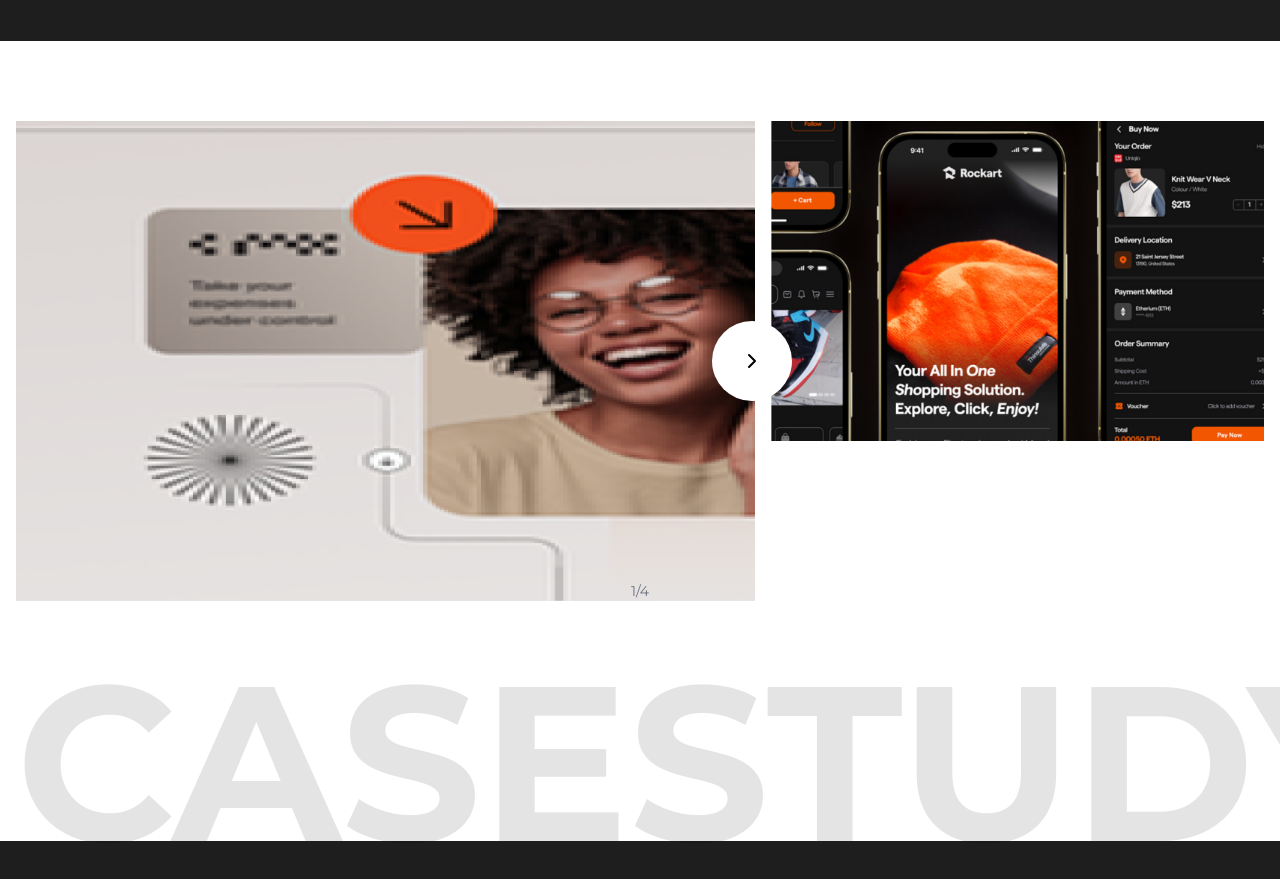
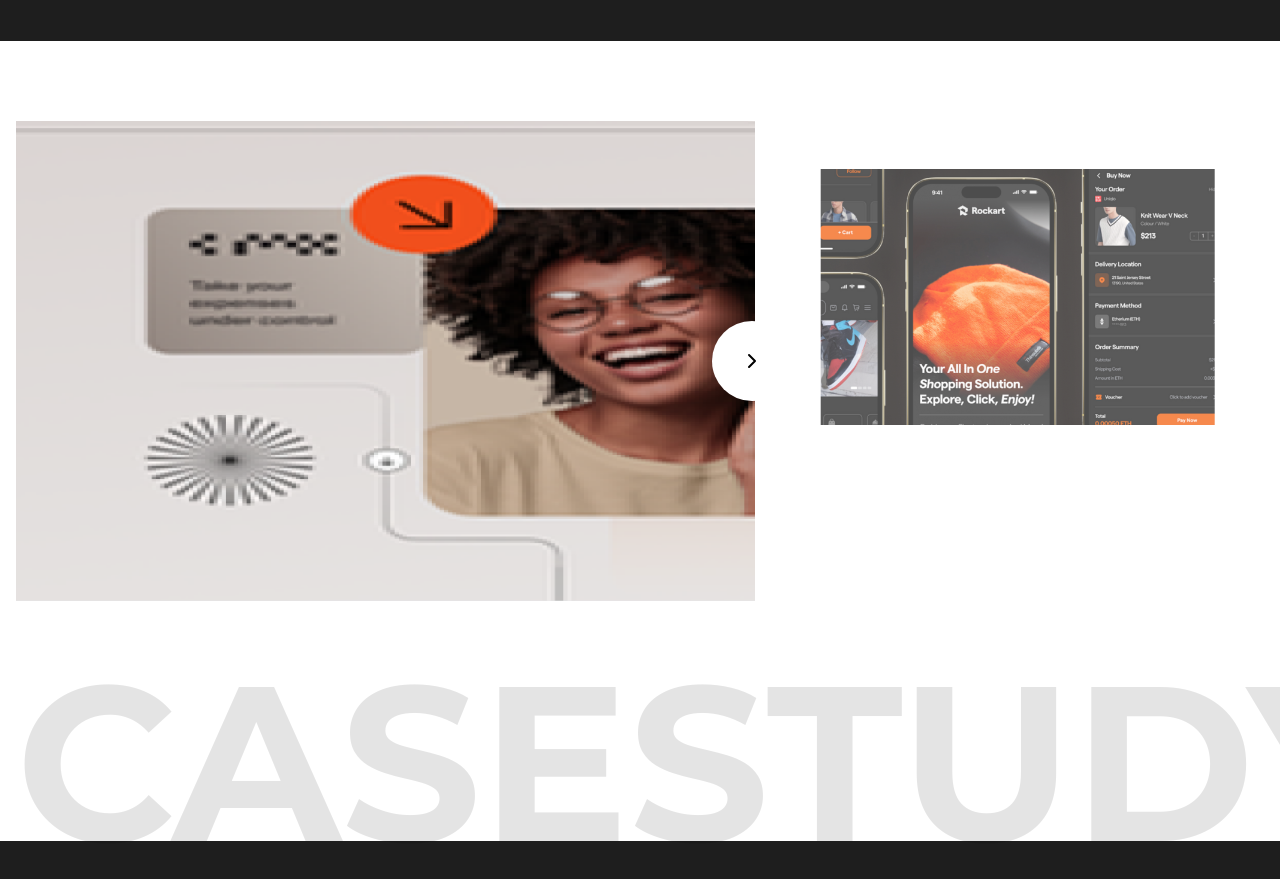
Before and after one commit to Sakhi29/accelix, a Next.js app: page / in a window 1280 px wide. Shown: the part 2680-3559 px from the top of the page. Built offline with nearby package versions, Linux system fonts and the light colour scheme; a web font is replaced by a local one.

Commit message:
improved: added animation in case-studies

```diff
--- a/src/components/CaseStudies.tsx
+++ b/src/components/CaseStudies.tsx
@@ -1,6 +1,6 @@
 "use client";
 import React, { useState } from "react";
-import { motion } from "framer-motion";
+import { motion, AnimatePresence } from "framer-motion";
 import { ChevronRight } from "lucide-react";
 
 const caseStudies = [
@@ -36,9 +36,11 @@ const caseStudies = [
 
 const CaseStudies = () => {
   const [activeIndex, setActiveIndex] = useState(0);
+  const [direction, setDirection] = useState(1);
   const nextIndex = (activeIndex + 1) % caseStudies.length;
 
   const nextCase = () => {
+    setDirection(1);
     setActiveIndex(nextIndex);
   };
 
@@ -47,8 +49,38 @@ const CaseStudies = () => {
       <div className="w-full mx-auto px-4">
         <div className="relative h-[80vh] flex items-center">
           <div className="w-full flex gap-4 relative">
+            <AnimatePresence mode="popLayout" initial={false}>
               {/* Left Case Study */}
-            <div className="w-3/5 opacity-100 transition-opacity duration-500">
+              <motion.div
+                key={activeIndex}
+                className="w-3/5"
+                initial={{
+                  x: direction > 0 ? 1000 : -1000,
+                  scale: 0.8,
+                  opacity: 0,
+                  zIndex: 1
+                }}
+                animate={{
+                  x: 0,
+                  scale: 1,
+                  opacity: 1,
+                  zIndex: 2,
+                  transition: {
+                    duration: 0.7,
+                    ease: "easeOut"
+                  }
+                }}
+                exit={{
+                  x: direction > 0 ? -1000 : 1000,
+                  scale: 0.8,
+                  opacity: 0,
+                  zIndex: 1,
+                  transition: {
+                    duration: 0.7,
+                    ease: "easeIn"
+                  }
+                }}
+              >
                 <div className="relative h-[60vh]">
                   <img
                     src={caseStudies[activeIndex].image}
@@ -56,18 +88,40 @@ const CaseStudies = () => {
                     className="w-full h-full object-cover bg-gray-200"
                   />
                   <div className="mt-4 flex justify-between items-center text-sm">
-                  {/* <span className="text-gray-500">{caseStudies[activeIndex].year}</span> */}
                     <span className="uppercase font-medium">
                       {caseStudies[activeIndex].title}
                     </span>
                     <br />
-                  <span>{caseStudies[nextIndex].description}</span>
+                    <span>{caseStudies[activeIndex].description}</span>
                   </div>
                 </div>
-            </div>
+              </motion.div>
 
               {/* Right Case Study (Next) */}
-            <div className="w-2/5 opacity-100 transition-opacity duration-500">
+              <motion.div
+                key={`next-${nextIndex}`}
+                className="w-2/5"
+                initial={{
+                  x: 100,
+                  scale: 0.7,
+                  opacity: 0.5,
+                  zIndex: 0
+                }}
+                animate={{
+                  x: 0,
+                  scale: 0.8,
+                  opacity: 0.7,
+                  zIndex: 1,
+                  transition: {
+                    duration: 0.5
+                  }
+                }}
+                whileHover={{
+                  scale: 0.85,
+                  opacity: 0.9,
+                  transition: { duration: 0.2 }
+                }}
+              >
                 <div className="relative h-[40vh]">
                   <img
                     src={caseStudies[nextIndex].image}
@@ -75,7 +129,6 @@ const CaseStudies = () => {
                     className="w-full h-full object-cover bg-gray-200"
                   />
                   <div className="mt-4 flex justify-between items-center text-sm">
-                  {/* <span className="text-gray-500">{caseStudies[nextIndex].year}</span> */}
                     <span className="uppercase font-medium">
                       {caseStudies[nextIndex].title}
                     </span>
@@ -83,7 +136,8 @@ const CaseStudies = () => {
                     <span>{caseStudies[nextIndex].description}</span>
                   </div>
                 </div>
-            </div>
+              </motion.div>
+            </AnimatePresence>
 
             {/* Centered Navigation Button */}
             <button
@@ -99,6 +153,7 @@ const CaseStudies = () => {
                 {activeIndex + 1}/{caseStudies.length}
               </p>
             </div>
+
             <div className="absolute -bottom-48 w-full h-[250px] overflow-visible">
               <motion.h2
                 initial={{ opacity: 0, y: 20 }}
```
Lines whose indentation alone changed are shown as unchanged.
